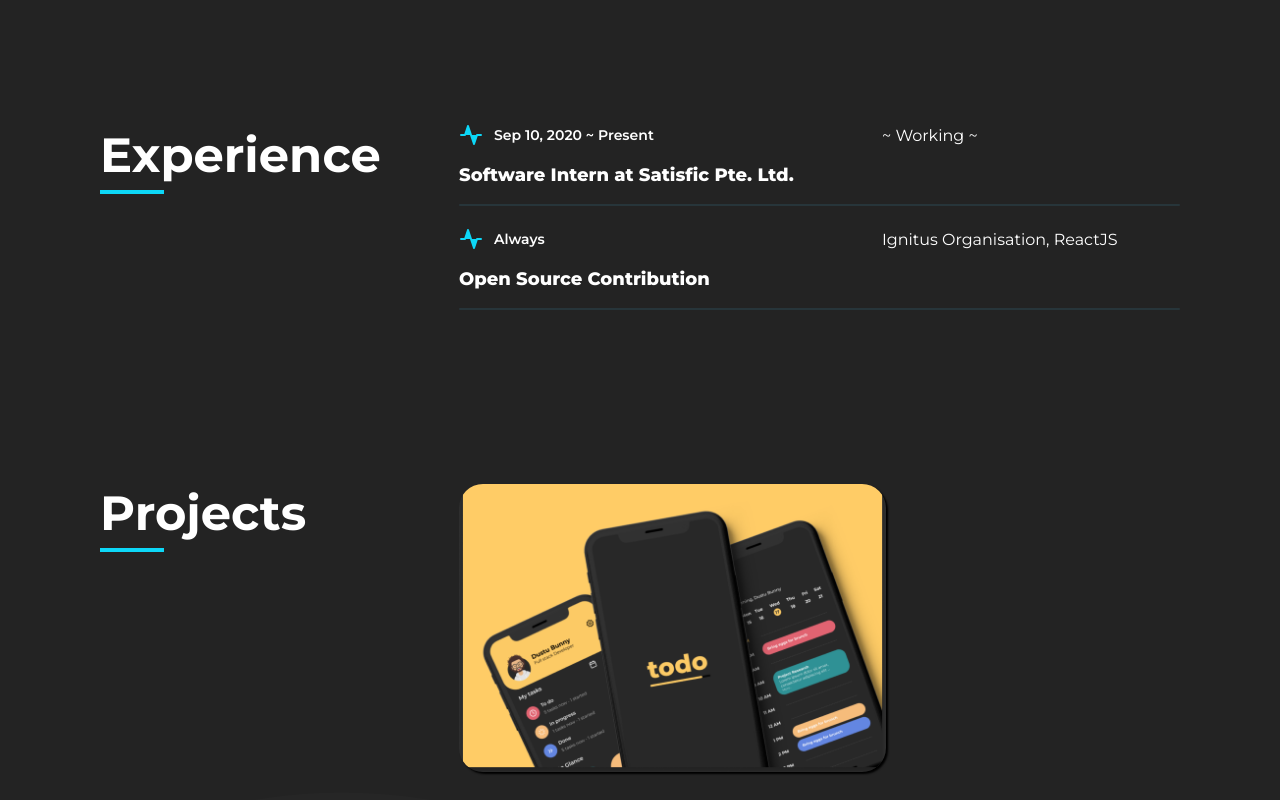
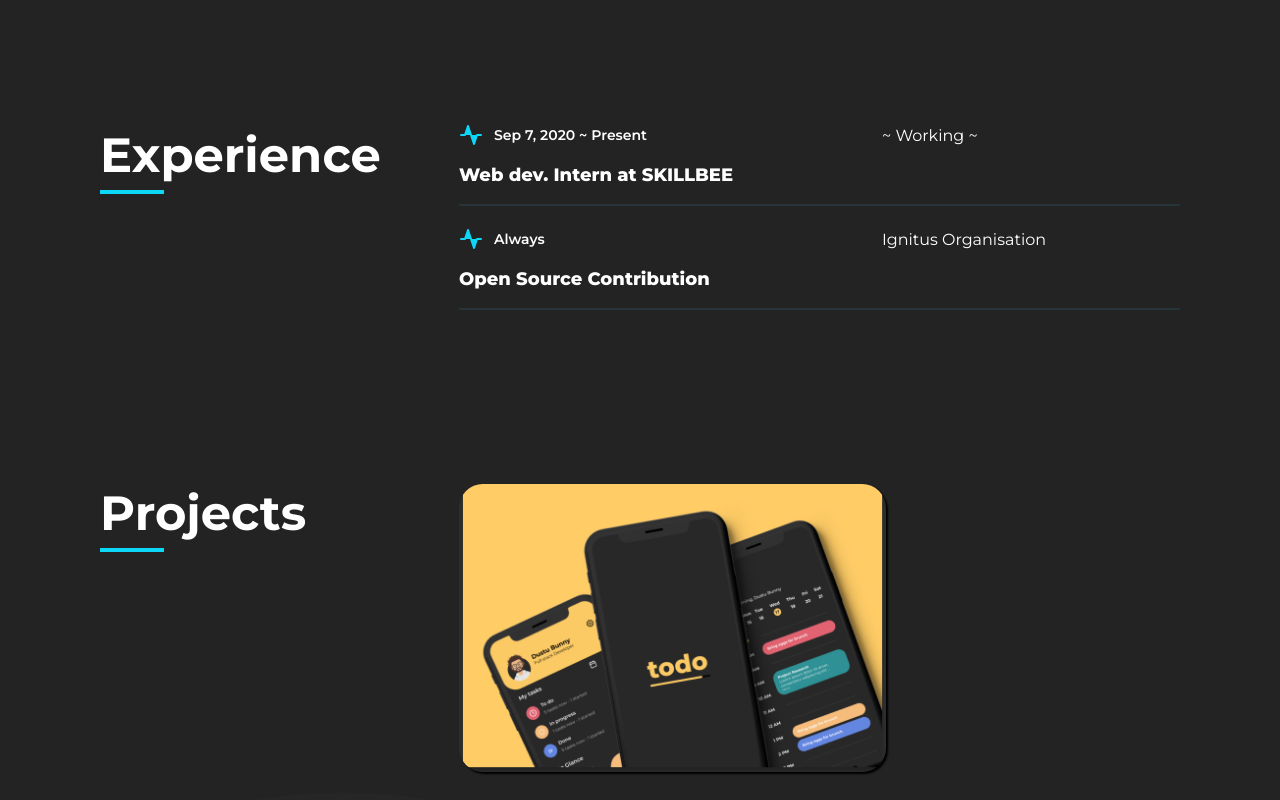
Before and after one commit to hrahul2605/portfolio, a React (Create React App) app: page / in a window 1280 px wide. Shown: the part 1060-1860 px from the top of the page. Built offline with nearby package versions, Linux system fonts and the light colour scheme.

Commit message:
Update :pirate_flag:

```diff
--- a/src/Interface/Experience/constants.ts
+++ b/src/Interface/Experience/constants.ts
@@ -2,14 +2,16 @@
 
 export const Works: WorkProps[] = [
   {
-    start: 'Sep 10, 2020',
+    start: 'Sep 7, 2020',
     end: 'Present',
-    post: 'Software Intern at Satisfic Pte. Ltd.',
+    post: 'Web dev. Intern at SKILLBEE',
     description: ['~ Working ~'],
+    url: ['https://www.skillbee.com'],
   },
   {
     start: 'Always',
     post: 'Open Source Contribution',
-    description: ['Ignitus Organisation, ReactJS'],
+    description: ['Ignitus Organisation'],
+    url: ['https://github.com/Ignitus/Ignitus-client'],
   },
 ];
--- a/src/Interface/ExperienceCard/Components/index.tsx
+++ b/src/Interface/ExperienceCard/Components/index.tsx
@@ -7,6 +7,7 @@
   start,
   end,
   description,
+  url,
 }) => {
   return (
     <S.Container>
@@ -23,7 +24,9 @@
       <S.Separator />
       <S.RightSection>
         {description.map((desc, index) => (
-          <S.Description key={index}>{desc}</S.Description>
+          <a href={url !== undefined ? url[index] : '/'}>
+            <S.Description key={index}>{desc}</S.Description>
+          </a>
         ))}
       </S.RightSection>
     </S.Container>
--- a/src/Interface/Footer/Components/index.tsx
+++ b/src/Interface/Footer/Components/index.tsx
@@ -12,9 +12,9 @@
       <S.Container>
         <S.Heading>Have Any Project in Mind?</S.Heading>
         <S.Heading>Drop me a message at</S.Heading>
-        <a href='mailto:hrahul2605@gmail.com'>
+        <S.EmailContainer href='mailto:hrahul2605@gmail.com'>
           <S.Email>hrahul2605@gmail.com</S.Email>
-        </a>
+        </S.EmailContainer>
         <S.ContactContainer>
           <S.Contact>
             <a href='https://github.com/hrahul2605'>
--- a/src/Interface/Footer/styles.ts
+++ b/src/Interface/Footer/styles.ts
@@ -16,11 +16,15 @@
   padding: '0px 48px',
 });
 
+export const EmailContainer = styled.a({
+  margin: 'auto',
+  marginTop: '48px',
+});
+
 export const Email = styled.p({
   fontWeight: Medium,
   fontSize: '1.125rem',
   textAlign: 'center',
-  marginTop: '48px',
 });
 
 export const Contact = styled(flexibleRowDiv)({
```
Also changed, not shown: 1 other file (tests, documents, lock files or other folders).
